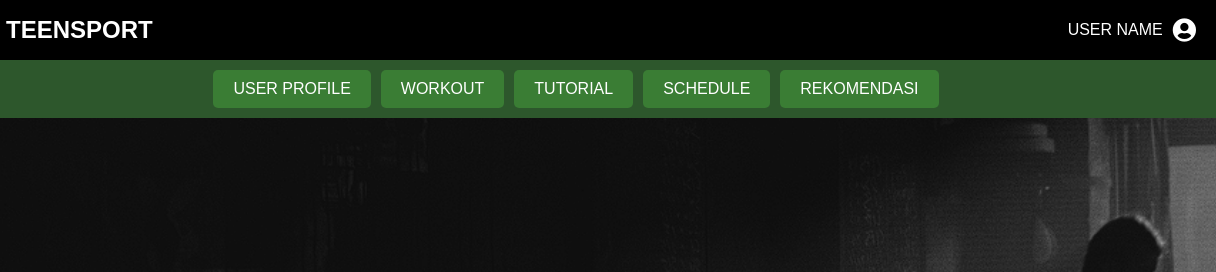
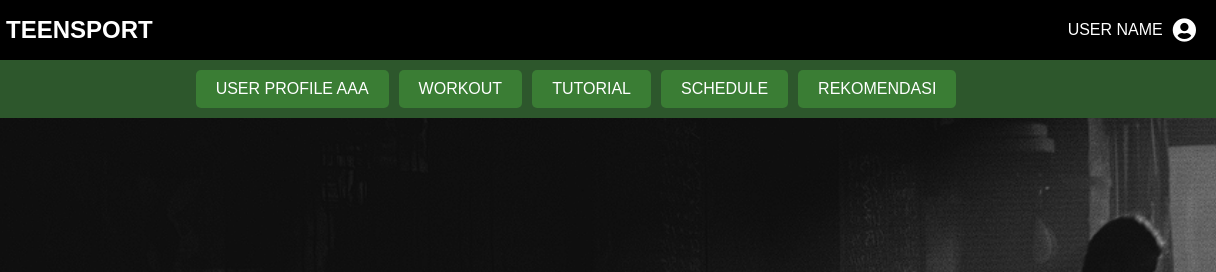
Before and after one commit to FebrizaZhifa/TeensSport, a plain HTML site: page index.html in a window 1280 px wide. Shown: the top 272 px of the page, 64-1280 px from the left. Drawn offline with Linux system fonts and the light colour scheme.

Commit message:
Update index.html

```diff
--- a/index.html
+++ b/index.html
@@ -103,7 +103,7 @@
       </div>
     </div>
     <div class="nav">
-      <a href="#"> USER PROFILE </a>
+      <a href="#"> USER PROFILE AAA</a>
       <a href="#"> WORKOUT </a>
       <a href="#"> TUTORIAL </a>
       <a href="#"> SCHEDULE </a>
```
